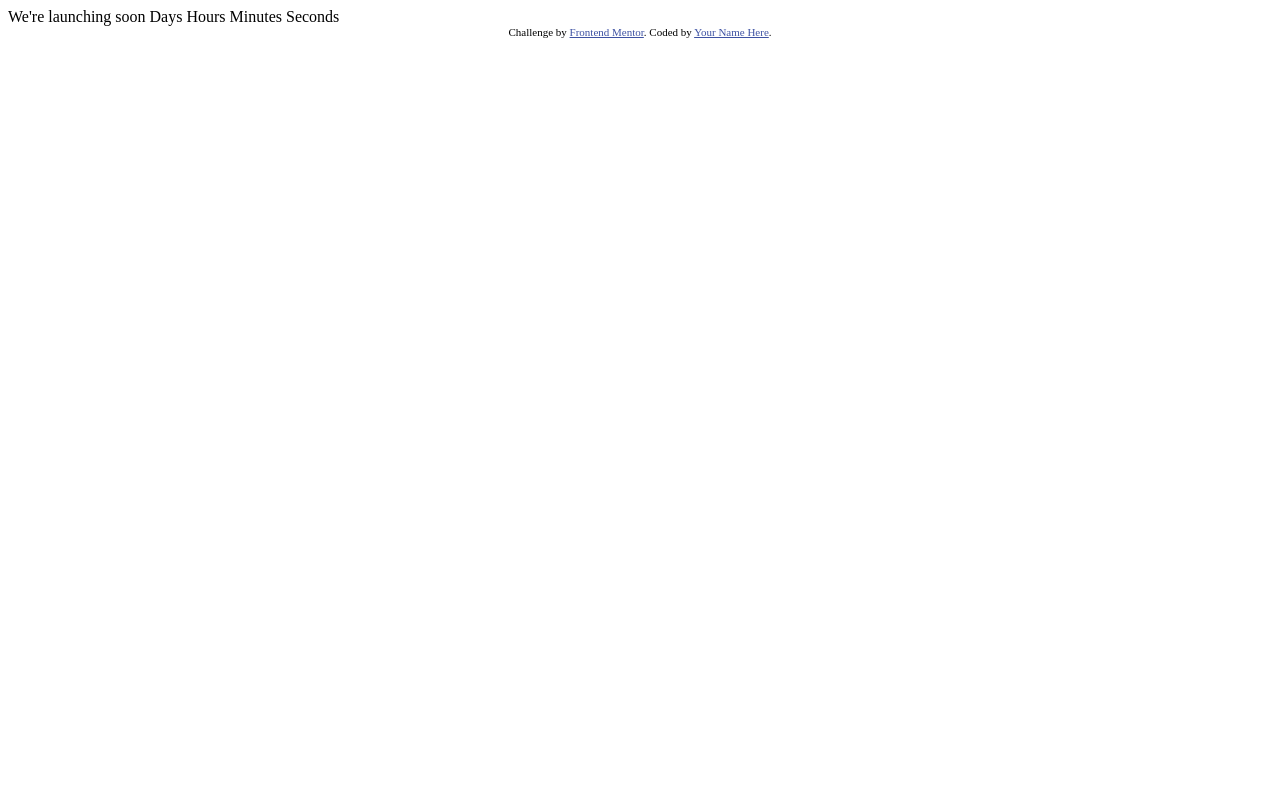
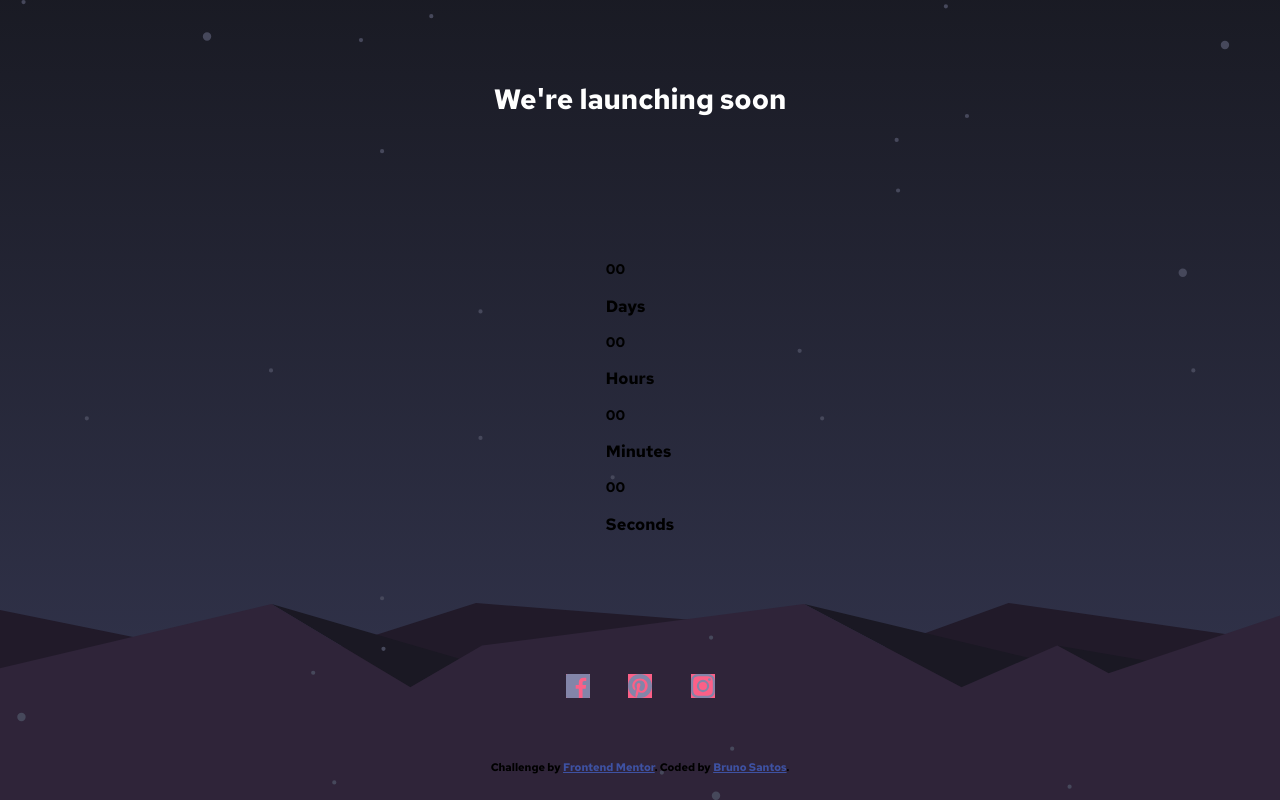
Before and after one commit to slukii/countdown-14-days, a plain HTML site: page index.html in a window 1280 px wide. Drawn offline with Linux system fonts and the light colour scheme.

Commit message:
criação da estrutura HTML e de algumas estilizações css

```diff
--- a/index.html
+++ b/index.html
@@ -1,31 +1,117 @@
 <!DOCTYPE html>
-<html lang="en">
+<html lang="pt">
 <head>
   <meta charset="UTF-8">
   <meta name="viewport" content="width=device-width, initial-scale=1.0"> <!-- displays site properly based on user's device -->
 
   <link rel="icon" type="image/png" sizes="32x32" href="./images/favicon-32x32.png">
+  <link rel="preconnect" href="https://fonts.googleapis.com">
+  <link rel="preconnect" href="https://fonts.gstatic.com" crossorigin>
+  <link href="https://fonts.googleapis.com/css2?family=Red+Hat+Text:wght@700&display=swap" rel="stylesheet">
 
   <title>Frontend Mentor | Launch countdown timer</title>
 
   <!-- Feel free to remove these styles or customise in your own stylesheet 👍 -->
   <style>
+
+    :root{
+      --primary-color: hsl(237, 18%, 59%);
+      --secondary-color: hsl(345, 95%, 68%);
+      --white-color: hsl(0, 0%, 100%);
+      --dark-desatureted-blue: hsl(236, 21%, 26%);
+      --very-dark-blue: hsl(235, 16%, 14%);
+      --very-very-dark-blue: hsl(234, 17%, 12%);
+      font-size: 14px;
+    }
+
+    body{
+      margin:0; padding:0; box-sizing: border-box;
+      background: url(images/bg-stars.svg), url(images/pattern-hills.svg), linear-gradient(180deg, hsl(234, 17%, 12%) 0%, hsl(236, 21%, 26%) 100%);
+      background-repeat: no-repeat,no-repeat,no-repeat;
+      background-size: cover,auto,cover;
+      background-attachment: fixed,fixed,fixed;
+      background-position: center center,center bottom;
+      height: 100vh;
+      font-family: 'Red Hat Text', sans-serif;
+    }
+
+    main{
+      height: 95vh;
+      display: flex;
+      flex-direction: column;
+      justify-content: space-around;
+      align-items: center;
+    }
+
+    main h1 {
+      color: var(--white-color)
+    }
+
+
+    main section.social-medias{
+      width: 187.5px;
+      display: flex;
+      justify-content: space-around;
+    }
+
+    main section.social-medias img{
+      box-shadow: 0 0 0 100000px var(--secondary-color) inset;
+    }
+
+    main section.social-medias img:hover{
+      cursor:pointer;
+    }
+
     .attribution { font-size: 11px; text-align: center; }
     .attribution a { color: hsl(228, 45%, 44%); }
   </style>
 </head>
 <body>
 
-  We're launching soon
+  <main>
 
-  Days
-  Hours
-  Minutes
-  Seconds
+    <h1>We're launching soon</h1>
 
+    <section class="timer">
+      <section class="timer-in-days">
+        <div class="box-top"></div>
+        <div class="box-bottom"></div>
+        <span class="time-in-days">00</span>
+        <h3>Days</h3>
+      </section>
+
+      <section class="timer-in-hours">
+        <div class="box-top"></div>
+        <div class="box-bottom"></div>
+        <span class="time-in-hours">00</span>
+        <h3>Hours</h3>
+      </section>
+
+      <section class="timer-in-minutes">
+        <div class="box-top"></div>
+        <div class="box-bottom"></div>
+        <span class="time-in-minutes">00</span>
+        <h3>Minutes</h3>
+      </section>
+
+      <section class="timer-in-seconds">
+        <div class="box-top"></div>
+        <div class="box-bottom"></div>
+        <span class="time-in-seconds">00</span>
+        <h3>Seconds</h3>
+      </section>
+
+    </section>
+
+    <section class="social-medias">
+      <img src="images/icon-facebook.svg" alt="icone do facebook">
+      <img src="images/icon-pinterest.svg" alt="icone do pinterest">
+      <img src="images/icon-instagram.svg" alt="icone do instagram">
+    </section>
+</main>
   <div class="attribution">
     Challenge by <a href="https://www.frontendmentor.io?ref=challenge" target="_blank">Frontend Mentor</a>.
-    Coded by <a href="#">Your Name Here</a>.
+    Coded by <a href="#">Bruno Santos</a>.
   </div>
 </body>
 </html>
```
